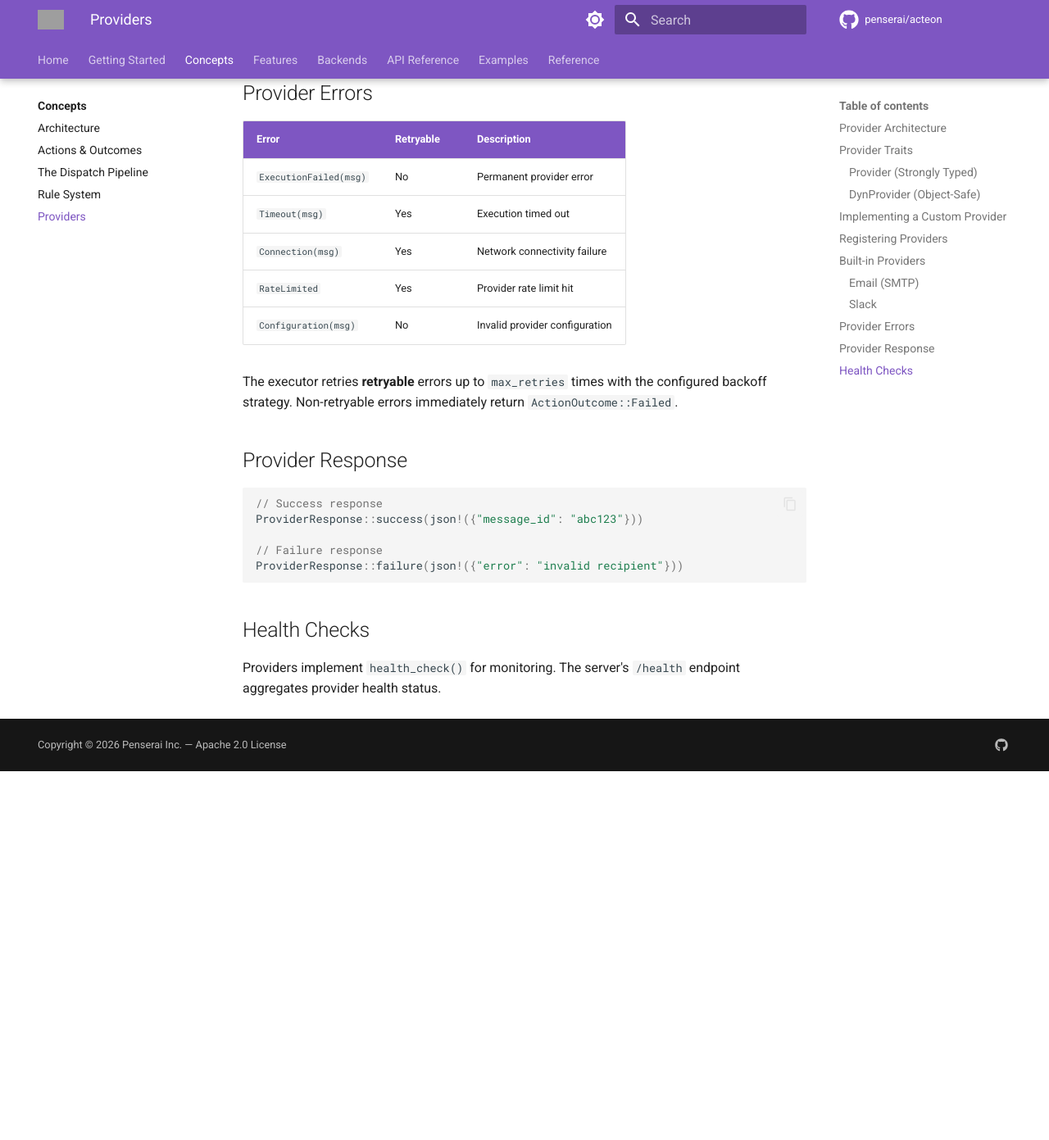
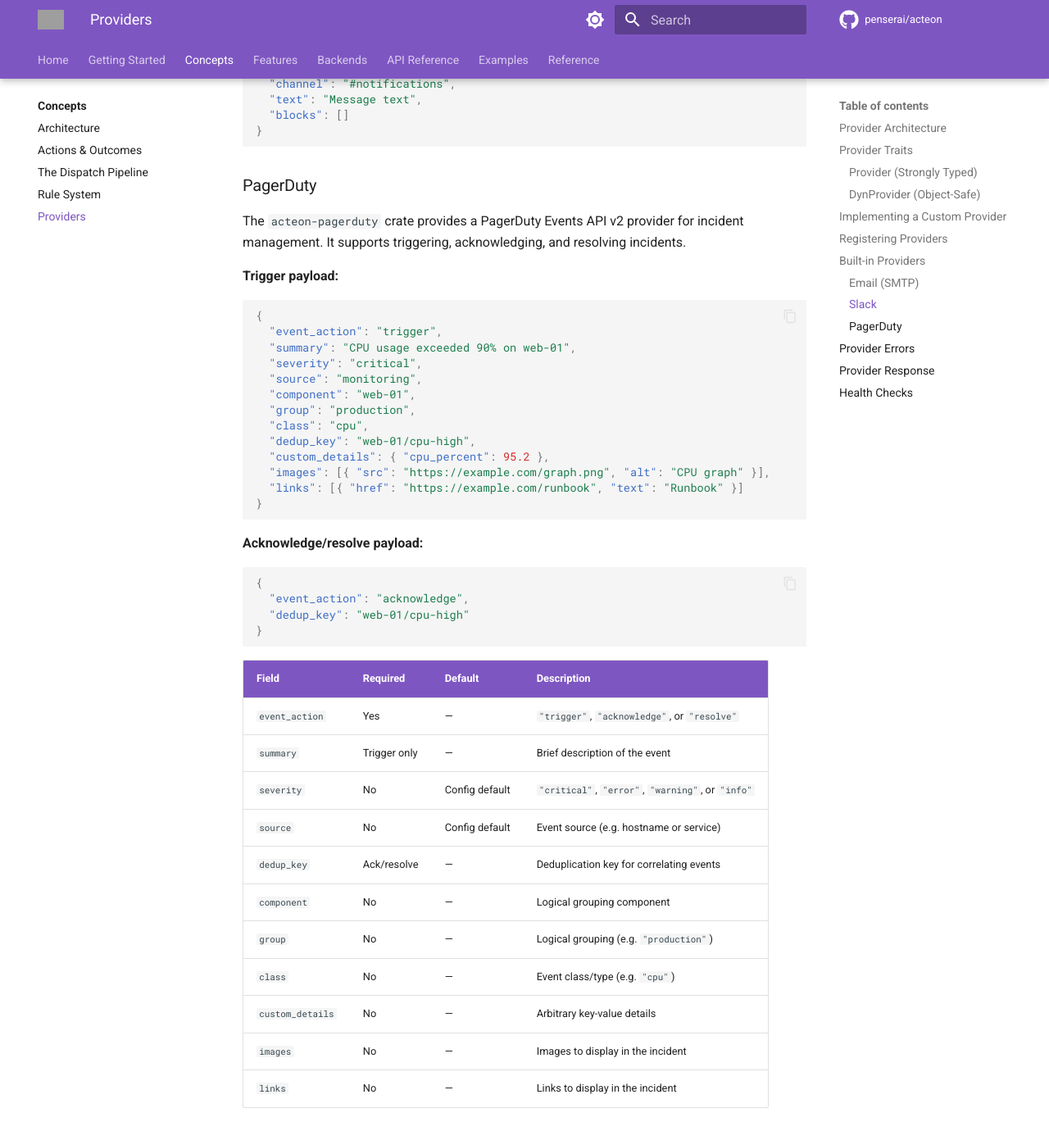
Before and after one commit to penserai/acteon, an MkDocs documentation site: the page built from docs/book/concepts/providers.md, in a window 1280 px wide and 1400 px high, scrolled down 3636 px. Shown: the top 1391 px of the window at 82% size. Built offline with MkDocs 1.6.1 and Material for MkDocs 9.7.7, drawn with Linux system fonts in a browser that asks for light colours; comment, search, counter and statistics services are not loaded; before the commit the page ends 4577 px from its top, so only the background shows below that; some of the changed text lies outside the part shown; grey boxes are pictures that could not be loaded.

Commit message:
Add PagerDuty to documentation and README
Co-Authored-By: Claude Opus 4.6 <noreply@anthropic.com>

````diff
--- a/docs/book/concepts/providers.md
+++ b/docs/book/concepts/providers.md
@@ -9,6 +9,7 @@ flowchart LR
     G[Gateway] --> R[Provider Registry]
     R --> E[Email SMTP]
     R --> S[Slack]
+    R --> P[PagerDuty]
     R --> W[Webhook]
     R --> C[Custom Provider]
 ```
@@ -115,6 +116,7 @@ use std::sync::Arc;
 let gateway = GatewayBuilder::new()
     .provider(Arc::new(EmailProvider::new(smtp_config)))
     .provider(Arc::new(SlackProvider::new(slack_token)))
+    .provider(Arc::new(PagerDutyProvider::new(pagerduty_config)))
     .provider(Arc::new(MyWebhookProvider {
         client: reqwest::Client::new(),
         base_url: "https://api.example.com".into(),
@@ -157,6 +159,51 @@ The `acteon-slack` crate provides a Slack messaging provider.
 }
 ```
 
+### PagerDuty
+
+The `acteon-pagerduty` crate provides a PagerDuty Events API v2 provider for incident management. It supports triggering, acknowledging, and resolving incidents.
+
+**Trigger payload:**
+
+```json
+{
+  "event_action": "trigger",
+  "summary": "CPU usage exceeded 90% on web-01",
+  "severity": "critical",
+  "source": "monitoring",
+  "component": "web-01",
+  "group": "production",
+  "class": "cpu",
+  "dedup_key": "web-01/cpu-high",
+  "custom_details": { "cpu_percent": 95.2 },
+  "images": [{ "src": "https://example.com/graph.png", "alt": "CPU graph" }],
+  "links": [{ "href": "https://example.com/runbook", "text": "Runbook" }]
+}
+```
+
+**Acknowledge/resolve payload:**
+
+```json
+{
+  "event_action": "acknowledge",
+  "dedup_key": "web-01/cpu-high"
+}
+```
+
+| Field | Required | Default | Description |
+|-------|----------|---------|-------------|
+| `event_action` | Yes | — | `"trigger"`, `"acknowledge"`, or `"resolve"` |
+| `summary` | Trigger only | — | Brief description of the event |
+| `severity` | No | Config default | `"critical"`, `"error"`, `"warning"`, or `"info"` |
+| `source` | No | Config default | Event source (e.g. hostname or service) |
+| `dedup_key` | Ack/resolve | — | Deduplication key for correlating events |
+| `component` | No | — | Logical grouping component |
+| `group` | No | — | Logical grouping (e.g. `"production"`) |
+| `class` | No | — | Event class/type (e.g. `"cpu"`) |
+| `custom_details` | No | — | Arbitrary key-value details |
+| `images` | No | — | Images to display in the incident |
+| `links` | No | — | Links to display in the incident |
+
 ## Provider Errors
 
 | Error | Retryable | Description |
````
Also changed, not shown: README.md (+1 -0 lines).
